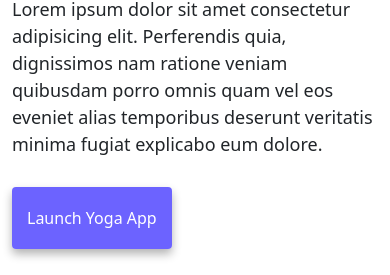
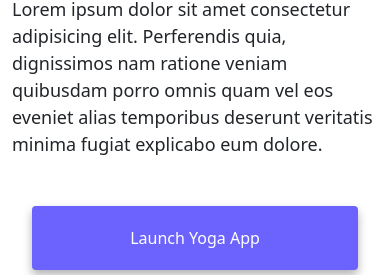
Before and after one commit to ashleynmoon/Mock-Portfolio, a plain HTML site: page index.html in a window 390 px wide. Shown: the part 520-795 px from the top of the page. Drawn offline with nearby package versions, Linux system fonts and the light colour scheme.

Commit message:
Buttons updated

```diff
--- a/src/style.css
+++ b/src/style.css
@@ -48,7 +48,7 @@ p {
   p {
     text-align: center;
   }
-  .project-link {
+  .primary-link {
     display: block;
     text-align: center;
     margin: 0 20px;
```
